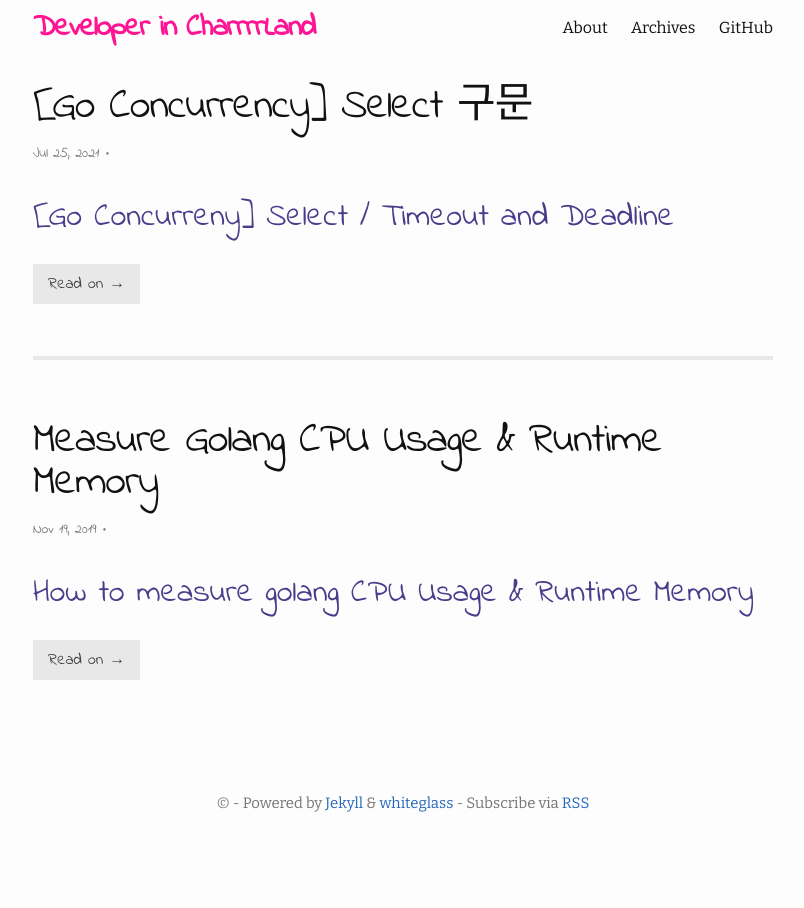
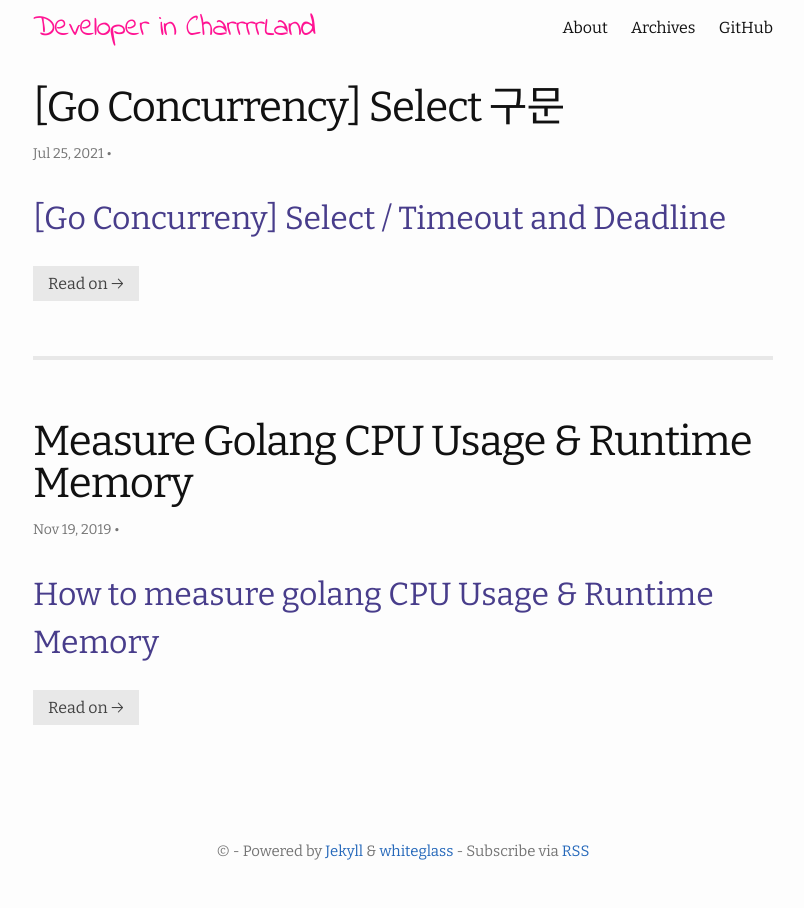
Before and after one commit to jiwonCha/jiwonCha.github.io, a Jekyll site: the page built from index.html, in a window 1280 px wide. Shown: the whole page, without its empty margins (237-1041 px from the left). Built offline with Jekyll 4.4.1, drawn with Linux system fonts in a browser that asks for light colours; the list of posts is cut into pages by our own code.

Commit message:
update fonts

```diff
--- a/assets/main.css
+++ b/assets/main.css
@@ -64,7 +64,7 @@ pre > code { border: 0; padding-right: 0; padding-left: 0; }
 /** Site header */
 .site-header { min-height: 56px; position: relative; }
 
-.site-title { font-family:"Indie Flower"; font-size: 30px; font-weight: bold; line-height: 56px; letter-spacing: -1px; margin-bottom: 0; float: left; color:deeppink;}
+.site-title { font-family:"Indie Flower"; font-size: 30px; font-weight: 300; line-height: 56px; letter-spacing: -1px; margin-bottom: 0; float: left; color:deeppink;}
 
 /* .site-title:visited { color: #424242; } */
 
@@ -85,7 +85,7 @@ pre > code { border: 0; padding-right: 0; padding-left: 0; }
 
 .page-heading { font-size: 20px; }
 
-.post-list { margin-left: 0; list-style: none; color:darkslateblue; font-family:"Indie Flower";}
+.post-list { margin-left: 0; list-style: none; color:darkslateblue;}
 
 .post-list .post-link:hover { text-decoration: none; }
 
```
